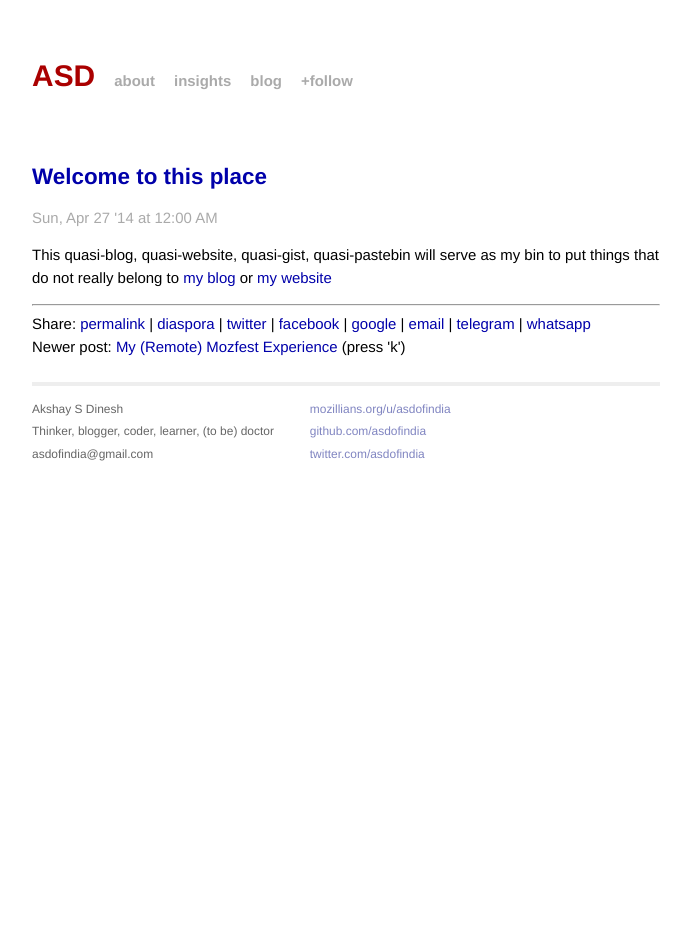
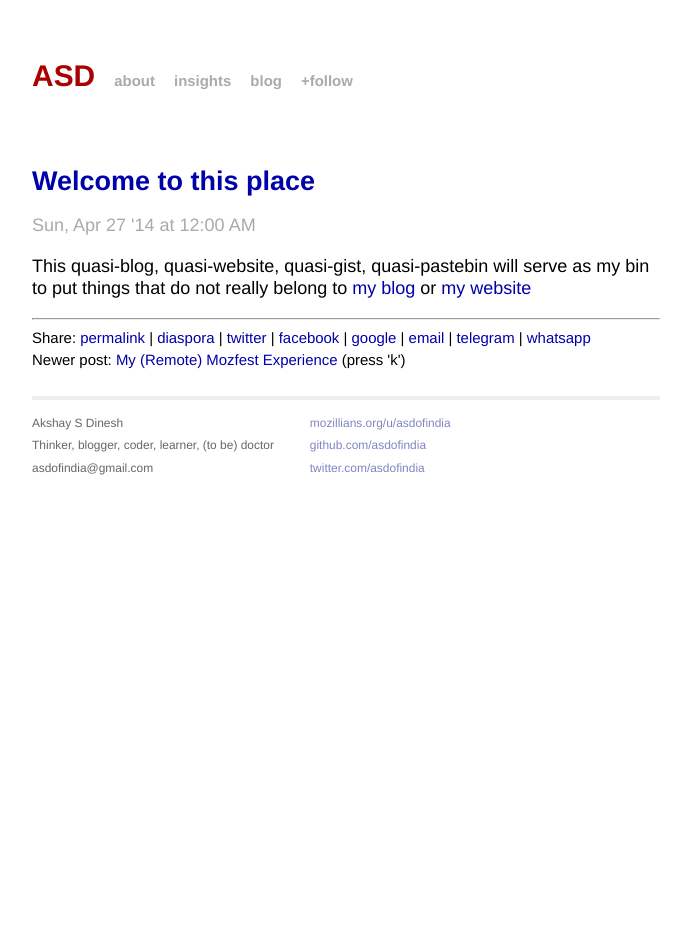
Before and after one commit to asdofindia/asdofindia.github.io, a Jekyll site: the page built from _posts/2014-04-27-welcome.md, in a window 1280 px wide. Shown: the whole page, without its empty margins (294-985 px from the left). Built offline with Jekyll 4.4.1, drawn with Linux system fonts in a browser that asks for light colours; Markdown is read by kramdown in place of the engine named in the settings.

Commit message:
make font larger

```diff
--- a/css/main.css
+++ b/css/main.css
@@ -144,6 +144,10 @@ articles span {
 /*****************************************************************************/
 
 /* standard */
+article {
+    font-size: 18px;
+}
+
 article a {
     text-decoration: none;
 }
```
